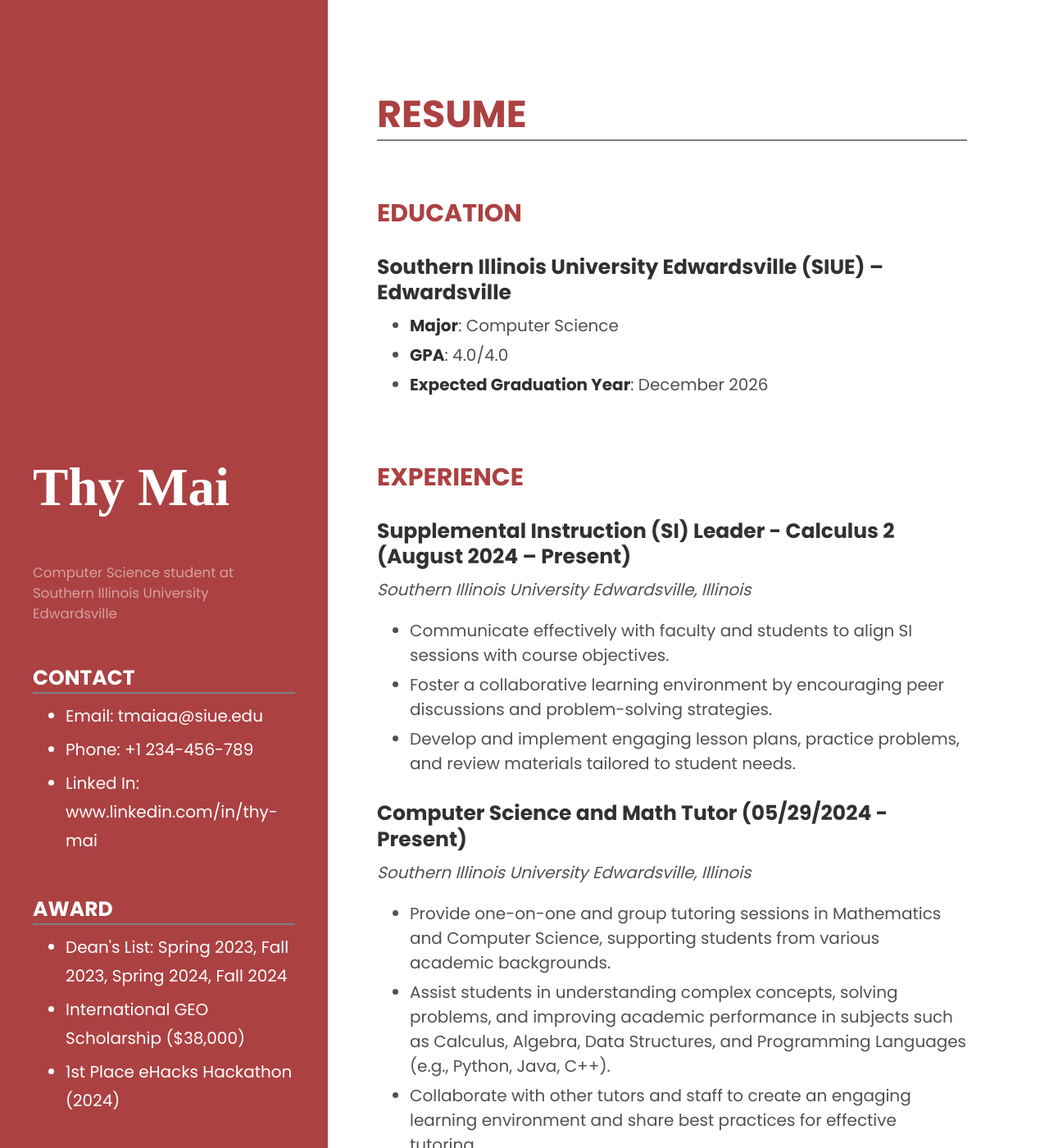
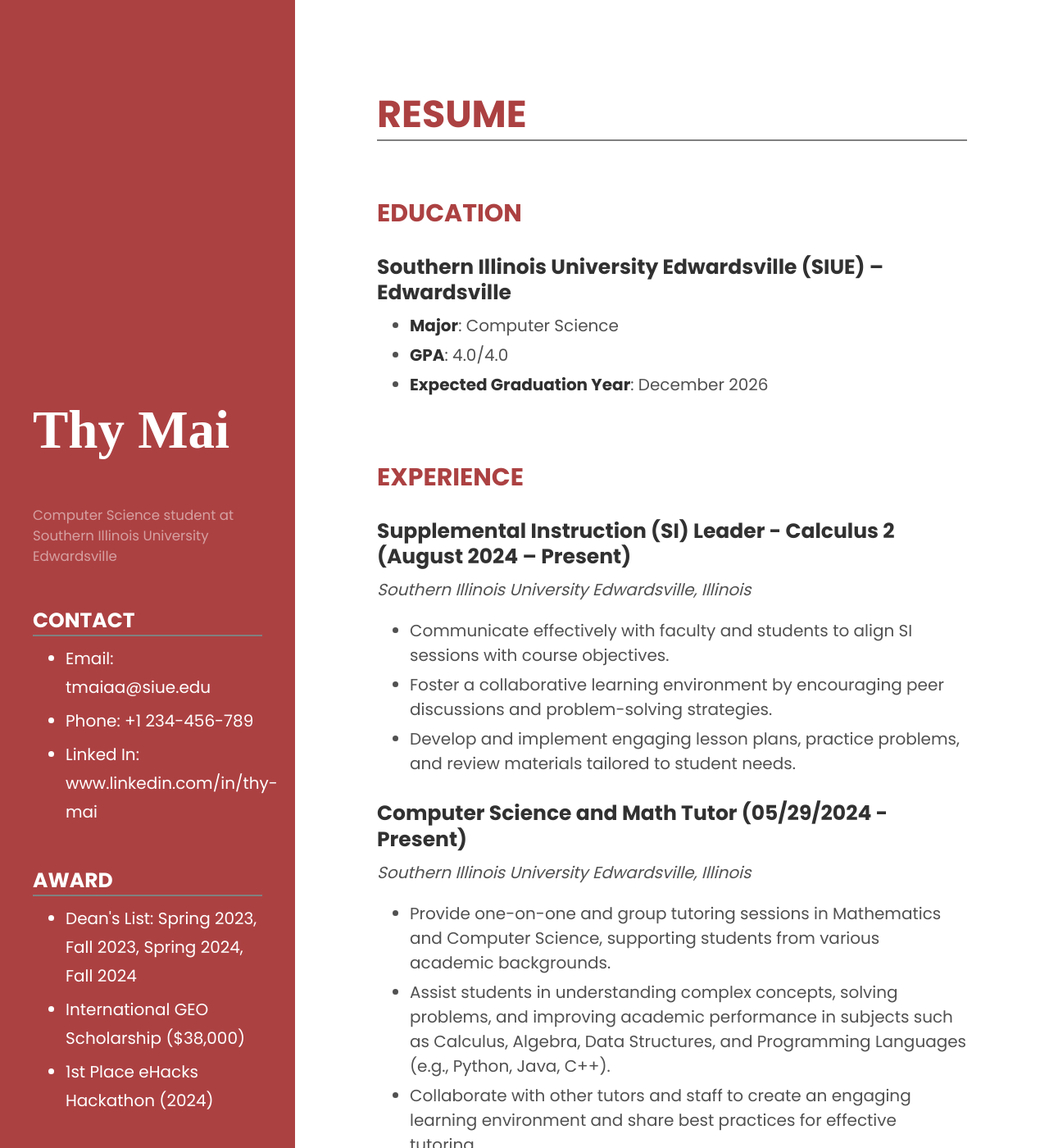
Before and after one commit to thym101/thym101.github.io, a Jekyll site: the page built from index.html, in a window 1280 px wide and 1400 px high. Shown: the whole window at 82% size. Built offline with Jekyll 4.4.1, drawn with Linux system fonts in a browser that asks for light colours; the list of posts is cut into pages by our own code.

Commit message:
Adjust side bar length

```diff
--- a/public/css/hyde.css
+++ b/public/css/hyde.css
@@ -65,7 +65,7 @@ html {
     top: 0;
     left: 0;
     bottom: 0;
-    width: 20rem;
+    width: 18rem;
     text-align: left;
   }
 }
```
